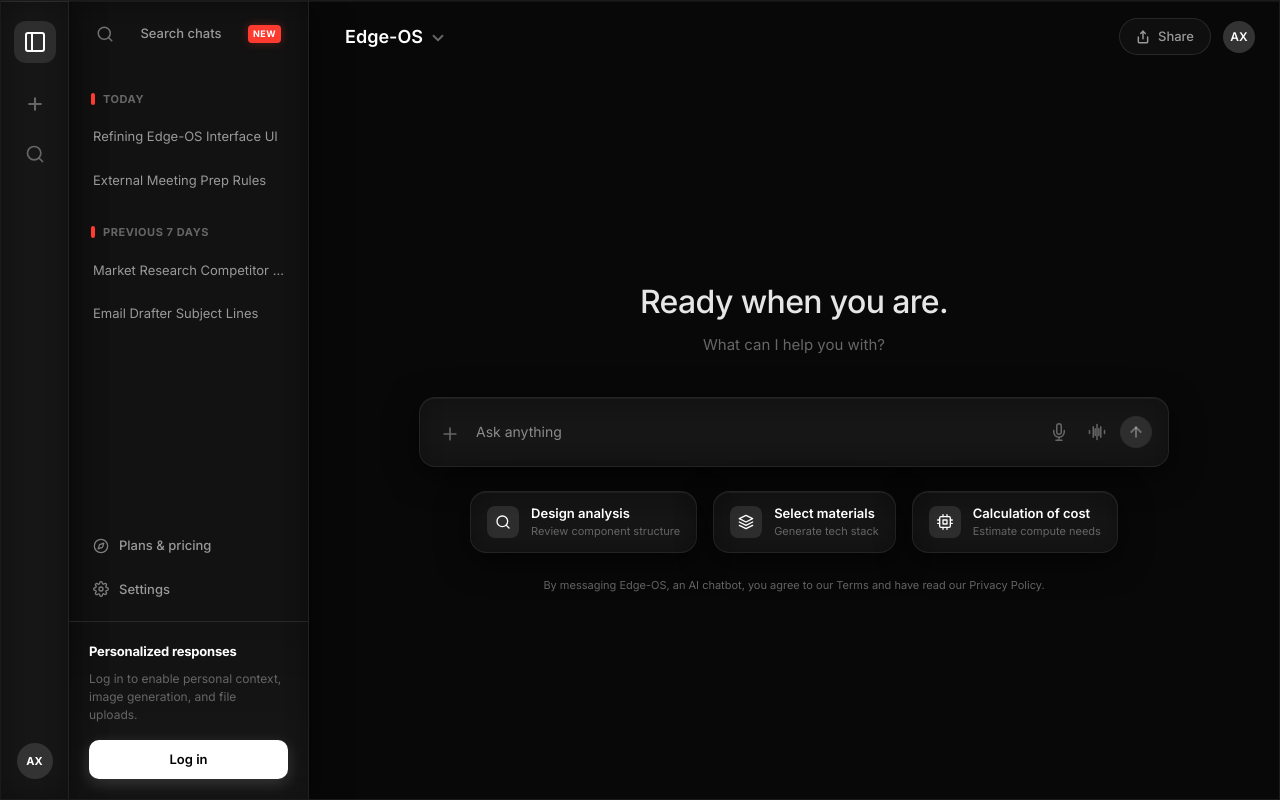
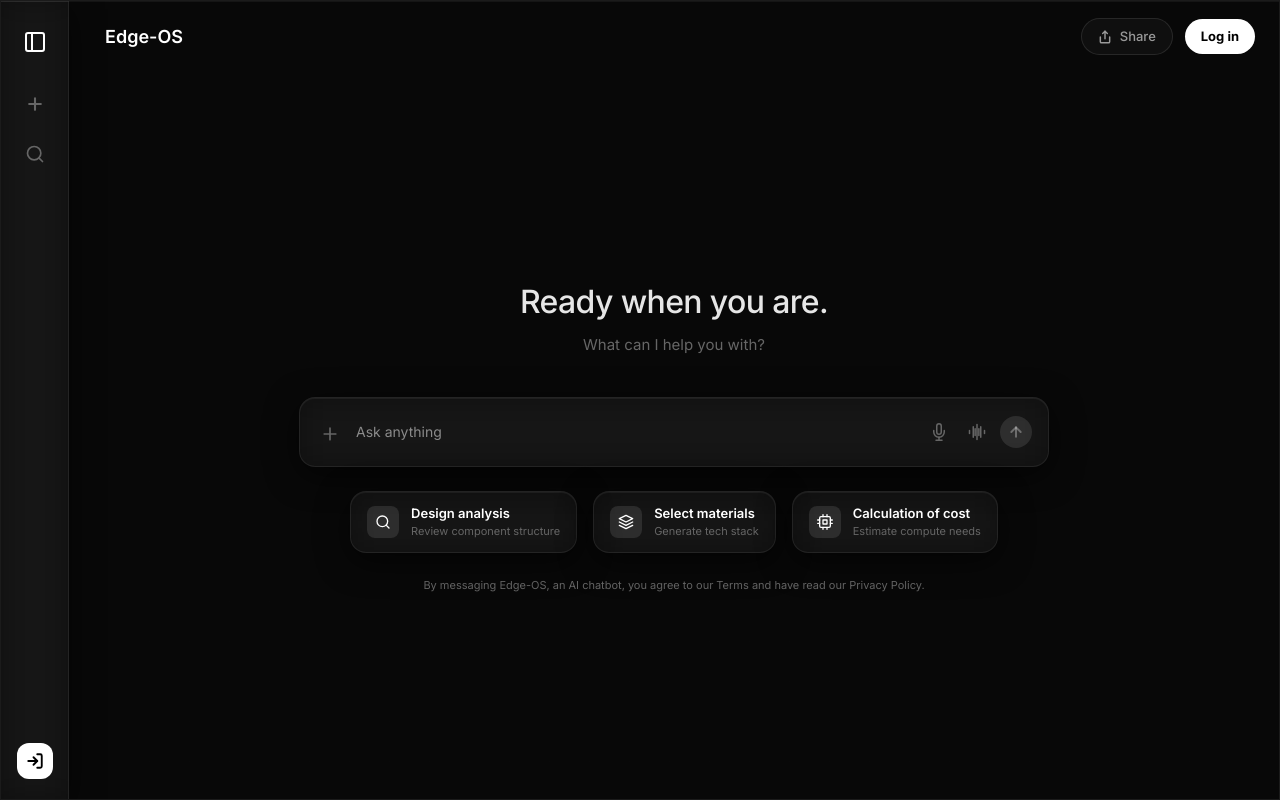
Before and after one commit to Ritesh10356/edge_os, a Next.js app: page / in a window 1280 px wide. Built offline with nearby package versions, Linux system fonts and the light colour scheme.

Commit message:
UI: Refine header, set sidebar closed by default, and replace profile icon with Login

```diff
--- a/src/app/components/ChatPanel.tsx
+++ b/src/app/components/ChatPanel.tsx
@@ -511,9 +511,6 @@
             }}
           >
             Edge-OS
-            <svg width="18" height="18" viewBox="0 0 24 24" fill="none" stroke="var(--text-muted)" strokeWidth="2.5" strokeLinecap="round" strokeLinejoin="round" style={{ marginTop: '2px' }}>
-              <polyline points="6 9 12 15 18 9"></polyline>
-            </svg>
           </button>
         </div>
 
@@ -557,21 +554,26 @@
 
           <button
             style={{
-              width: '32px',
-              height: '32px',
-              borderRadius: '50%',
-              background: '#333',
-              color: '#fff',
-              fontSize: '12px',
-              fontWeight: 600,
-              display: 'flex',
-              alignItems: 'center',
-              justifyContent: 'center',
+              padding: '8px 16px',
+              background: 'var(--accent-primary)',
+              color: '#000',
+              border: 'none',
+              borderRadius: '20px',
+              fontSize: '13px',
+              fontWeight: 700,
               cursor: 'pointer',
-              border: 'none',
+              transition: 'all 0.2s',
+            }}
+            onMouseEnter={e => {
+              (e.currentTarget as HTMLButtonElement).style.opacity = '0.9';
+              (e.currentTarget as HTMLButtonElement).style.transform = 'translateY(-1px)';
+            }}
+            onMouseLeave={e => {
+              (e.currentTarget as HTMLButtonElement).style.opacity = '1';
+              (e.currentTarget as HTMLButtonElement).style.transform = 'translateY(0)';
             }}
           >
-            AX
+            Log in
           </button>
         </div>
       </div>
--- a/src/app/components/SidebarRail.tsx
+++ b/src/app/components/SidebarRail.tsx
@@ -113,22 +113,28 @@
       {/* Bottom Profile */}
       <div style={{ display: 'flex', flexDirection: 'column', gap: '12px', alignItems: 'center' }}>
         <button
+          title="Log in"
           style={{
             width: '36px',
             height: '36px',
-            borderRadius: '50%',
-            background: '#333',
-            color: '#fff',
-            fontSize: '11px',
-            fontWeight: 700,
+            borderRadius: '12px',
+            background: 'var(--accent-primary)',
+            color: '#000',
             display: 'flex',
             alignItems: 'center',
             justifyContent: 'center',
             cursor: 'pointer',
             border: 'none',
+            transition: 'all 0.2s',
           }}
+          onMouseEnter={e => { (e.currentTarget as HTMLButtonElement).style.opacity = '0.9'; }}
+          onMouseLeave={e => { (e.currentTarget as HTMLButtonElement).style.opacity = '1'; }}
         >
-          AX
+          <svg width="18" height="18" viewBox="0 0 24 24" fill="none" stroke="currentColor" strokeWidth="2.5" strokeLinecap="round" strokeLinejoin="round">
+            <path d="M15 3h4a2 2 0 0 1 2 2v14a2 2 0 0 1-2 2h-4"></path>
+            <polyline points="10 17 15 12 10 7"></polyline>
+            <line x1="15" y1="12" x2="3" y2="12"></line>
+          </svg>
         </button>
       </div>
     </div>
--- a/src/app/page.tsx
+++ b/src/app/page.tsx
@@ -14,7 +14,7 @@
 
 export default function Home() {
   const [activeAgentId, setActiveAgentId] = useState('1');
-  const [isSidebarOpen, setIsSidebarOpen] = useState(true); // Default to open for new layout
+  const [isSidebarOpen, setIsSidebarOpen] = useState(false); // Closed by default as requested
 
   return (
     <div
```
